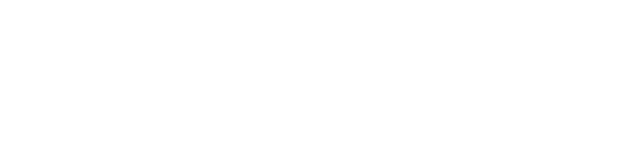
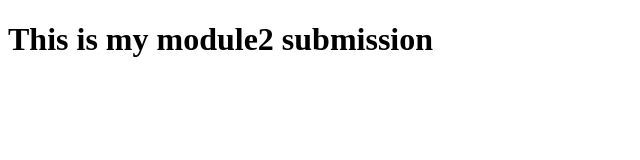
Before and after one commit to harokevin/KHCourseraWebDev, a plain HTML site: page index.html in a window 1280 px wide. Shown: the whole page, without its empty margins (0-640 px from the left). Drawn offline with Linux system fonts and the light colour scheme.

Commit message:
setting up modules

```diff
--- a/index.html
+++ b/index.html
@@ -8,6 +8,6 @@
   </head>
 
   <body>
-
+    <h1>This is my module2 submission</h1>
   </body>
 </html>
```
